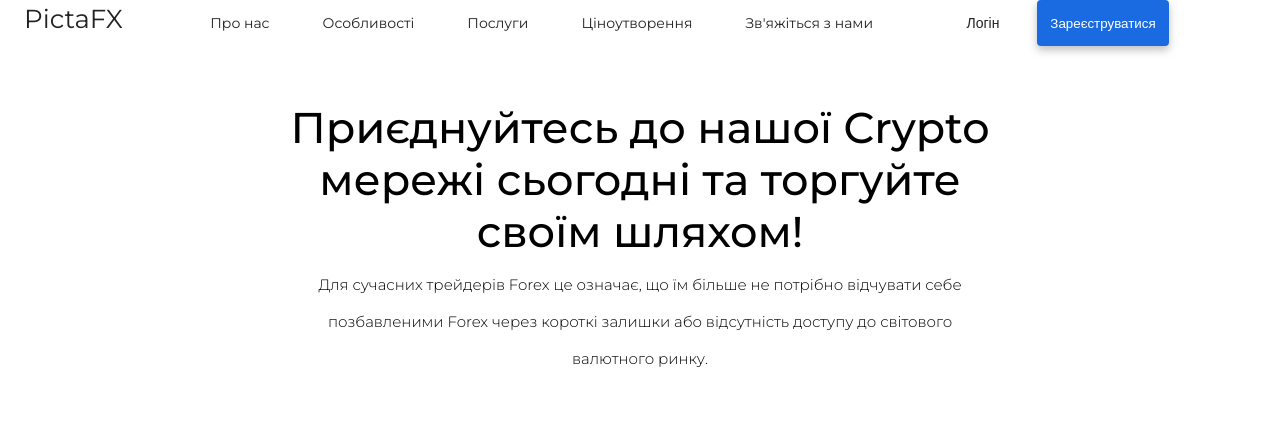
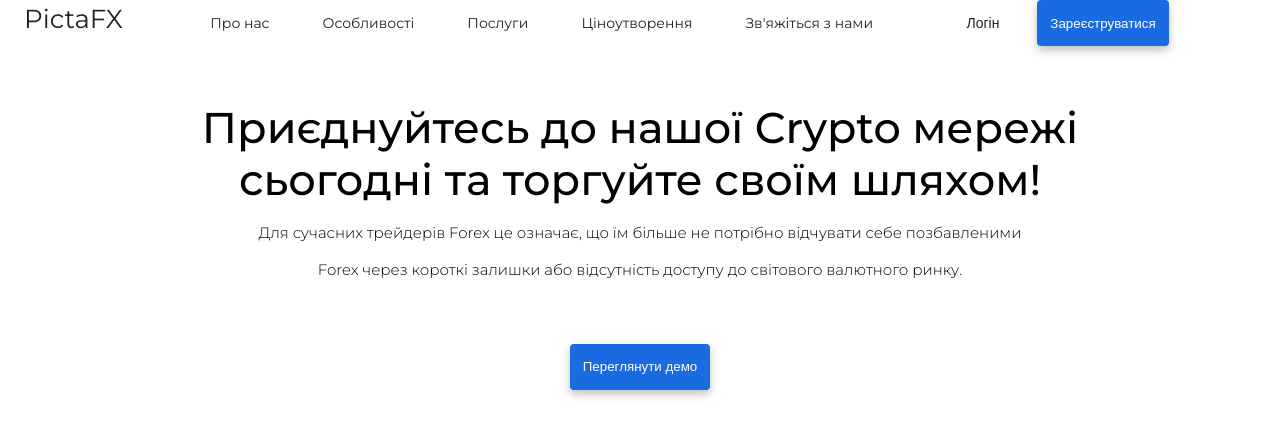
Before and after one commit to KlapijcukDima/Picta-FX, a React (Create React App) app: page / in a window 1280 px wide. Shown: the top 427 px of the page. Built offline with nearby package versions, Linux system fonts and the light colour scheme.

Commit message:
fix size title

```diff
--- a/src/components/Hero/Title/Title.module.css
+++ b/src/components/Hero/Title/Title.module.css
@@ -8,7 +8,7 @@
     font-size: 20px;
     line-height: 24px;
     text-align: center;
-    max-width: 484px;
+    min-width: 408px;
 
 }
 
@@ -20,13 +20,13 @@
         font-size: 30px;
         line-height: 37px;
         text-align: center;
-        max-width: 500px;
+        max-width: 650px;
     }
   }
 
 @media screen and (min-width: 1280px) {
     .hero__title {
-        min-width: 756px;
+        min-width: 880px;
         font-family: 'Montserrat';
         font-style: normal;
         font-weight: 500;
@@ -73,7 +73,7 @@
 
 @media screen and (min-width: 1280px) {
     .hero__text{
-        width: 692px;
+        min-width: 800px;
         font-family: 'Montserrat';
         font-style: normal;
         font-weight: 300;
```
